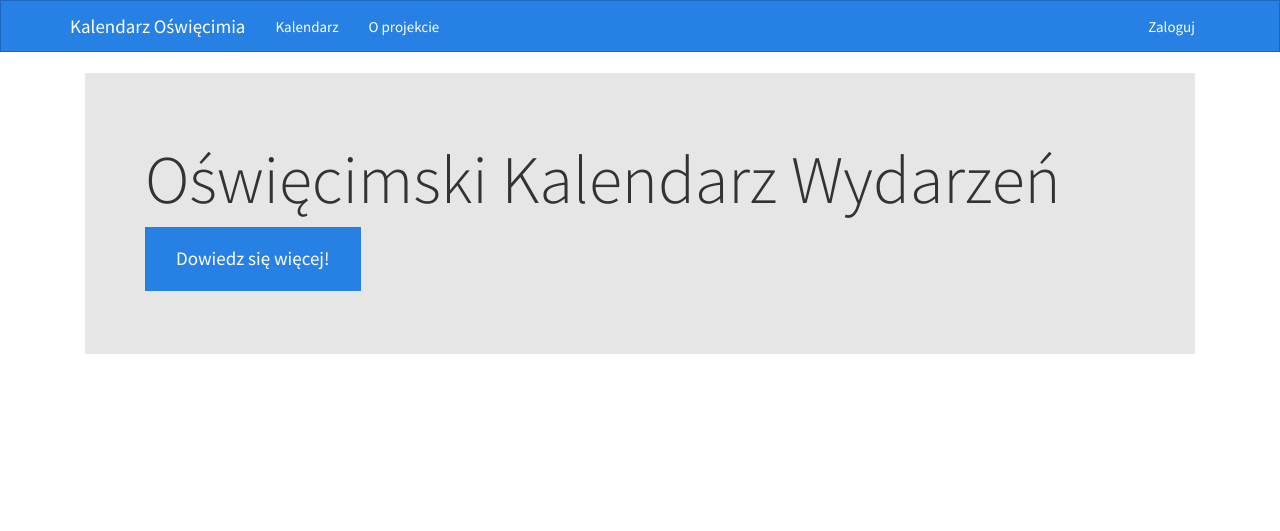
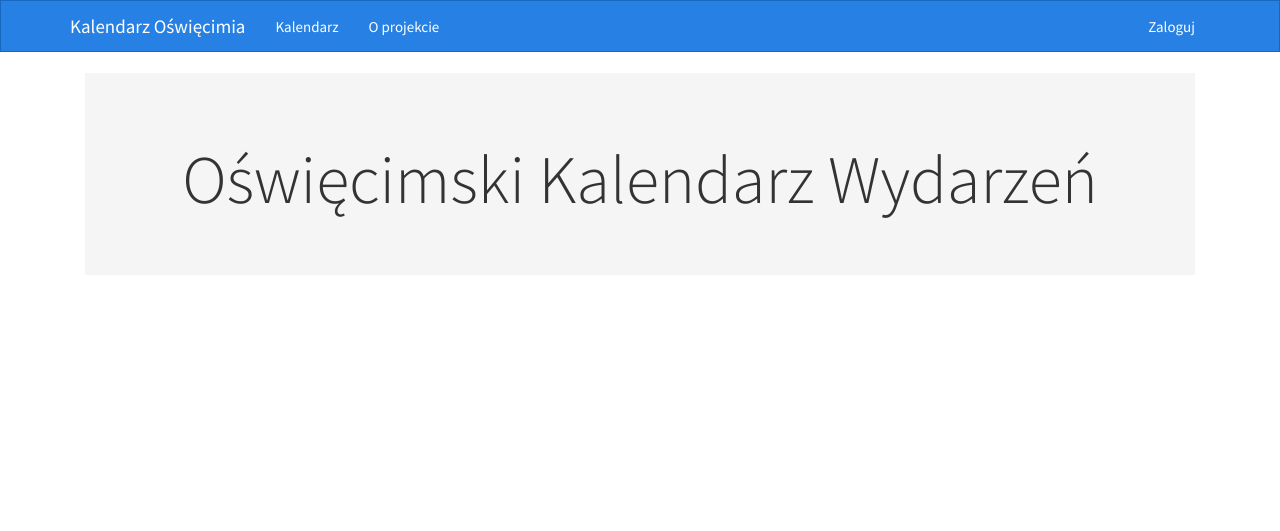
Before and after one commit to hackerspace-silesia/calendar-oswiecim, a Django app: template webapp/templates/index.html in a window 1280 px wide. Shown: the top 531 px of the page. Run offline with Django 3.2, Linux system fonts and the light colour scheme; the template is opened without the code that fills it, so the values that code supplies are empty; parts of the project's set-up code (start-up, migrations or seed data) failed here and were passed over; some libraries are stand-ins or nearby versions.

Commit message:
Homepage ui fixes.
Signed-off-by: Mariusz Fik <mariusz@fidano.pl>

```diff
--- a/webapp/calendars/static/css/main.css
+++ b/webapp/calendars/static/css/main.css
@@ -28,8 +28,14 @@ body {
 /* Sticky footer styles end
 -------------------------------------------------- */
 
-.event-img {
-    margin-bottom: 10px;
+.intro {
+    background-color: #f5f5f5;
+    text-align: center;
+    margin-bottom: 21px;
+}
+
+img.event-img {
+    width: 100%;
 }
 
 .form-signin {
--- a/webapp/templates/index.html
+++ b/webapp/templates/index.html
@@ -2,13 +2,8 @@
 
 {% block content %}
     <div class="col-xs-12">
-        <div class="jumbotron">
+        <div class="jumbotron intro">
             <h1>Oświęcimski Kalendarz Wydarzeń</h1>
-
-{#            <p>This is a simple hero unit, a simple jumbotron-style component for calling extra attention to featured#}
-{#                content or information.</p>#}
-
-            <p><a class="btn btn-primary btn-lg" href="{% url 'about_us' %}">Dowiedz się więcej!</a></p>
         </div>
         {% include 'partials/_event_list.html' %}
     </div>
```
Also changed, not shown: webapp/templates/partials/_event.html (line endings or trailing spaces).
